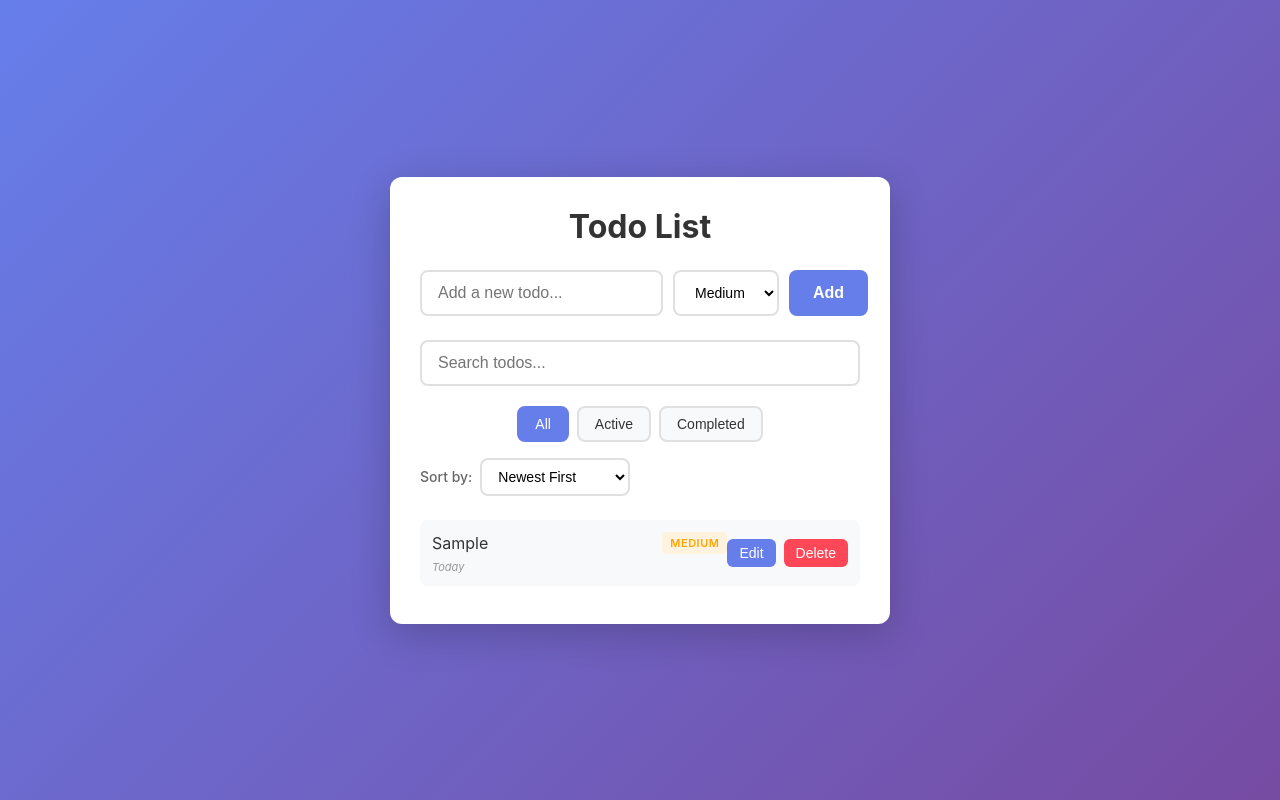
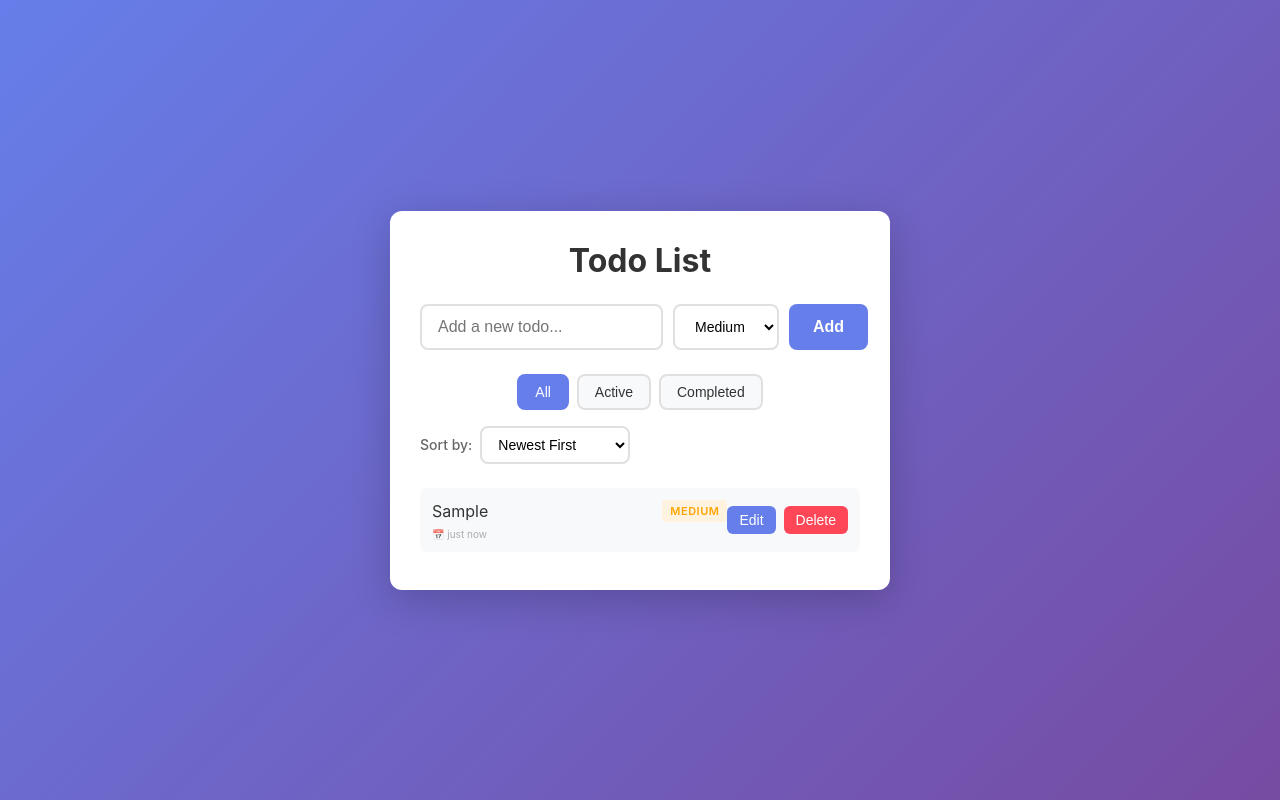
Before and after one commit to tetiana-kolomiiets/new-project, a React (Vite) app: page / in a window 1280 px wide. Both pictures are taken after typing "Sample" into the empty fields and a click on the button "Add". Built offline with nearby package versions, Linux system fonts and the light colour scheme.

Commit message:
new-feature-7

```diff
--- a/src/components/TodoApp.jsx
+++ b/src/components/TodoApp.jsx
@@ -2,7 +2,6 @@ import { useState, useMemo } from 'react';
 import TodoInput from './TodoInput';
 import FilterTabs from './FilterTabs';
 import TodoList from './TodoList';
-import TodoSearch from './TodoSearch';
 import TodoSort from './TodoSort';
 import useLocalStorage from '../hooks/useLocalStorage';
 
@@ -11,7 +10,6 @@ function App() {
   const [editingId, setEditingId] = useState(null);
   const [editText, setEditText] = useState('');
   const [filter, setFilter] = useState('all'); // 'all', 'active', 'completed'
-  const [searchTerm, setSearchTerm] = useState('');
   const [sortBy, setSortBy] = useState('newest');
 
   const addTodo = (text, priority = 'medium') => {
@@ -76,11 +74,6 @@ function App() {
       if (filter === 'active' && todo.completed) return false;
       if (filter === 'completed' && !todo.completed) return false;
 
-      // Filter by search term
-      if (searchTerm.trim() !== '') {
-        return todo.text.toLowerCase().includes(searchTerm.toLowerCase());
-      }
-
       return true;
     });
 
@@ -107,7 +100,7 @@ function App() {
     });
 
     return sorted;
-  }, [todos, filter, searchTerm, sortBy]);
+  }, [todos, filter, sortBy]);
 
   const emptyMessage =
     todos.length === 0
@@ -123,7 +116,6 @@ function App() {
       <div className="container">
         <h1>Todo List</h1>
         <TodoInput onAdd={addTodo} />
-        <TodoSearch onSearch={setSearchTerm} />
         <div className="controls-row">
           <FilterTabs filter={filter} onChange={setFilter} />
           <TodoSort sortBy={sortBy} onSortChange={setSortBy} />
--- a/src/components/TodoDate.jsx
+++ b/src/components/TodoDate.jsx
@@ -5,26 +5,32 @@ function TodoDate({ createdAt }) {
   const now = new Date();
   const diffTime = Math.abs(now - date);
   const diffDays = Math.floor(diffTime / (1000 * 60 * 60 * 24));
+  const diffHours = Math.floor(diffTime / (1000 * 60 * 60));
+  const diffMinutes = Math.floor(diffTime / (1000 * 60));
 
   const formatDate = () => {
-    if (diffDays === 0) {
-      return 'Today';
+    if (diffMinutes < 60) {
+      return diffMinutes <= 1 ? 'just now' : `${diffMinutes}m ago`;
+    } else if (diffHours < 24) {
+      return `${diffHours}h ago`;
     } else if (diffDays === 1) {
-      return 'Yesterday';
+      return '1d ago';
     } else if (diffDays < 7) {
-      return `${diffDays} days ago`;
+      return `${diffDays}d ago`;
+    } else if (diffDays < 30) {
+      const weeks = Math.floor(diffDays / 7);
+      return `${weeks}w ago`;
     } else {
       return date.toLocaleDateString('en-US', {
         month: 'short',
         day: 'numeric',
-        year: date.getFullYear() !== now.getFullYear() ? 'numeric' : undefined,
       });
     }
   };
 
   return (
     <span className="todo-date" title={date.toLocaleString()}>
-      {formatDate()}
+      📅 {formatDate()}
     </span>
   );
 }
--- a/src/components/TodoSearch.jsx
+++ /dev/null
@@ -1,35 +0,0 @@
-import { useState } from 'react';
-
-function TodoSearch({ onSearch }) {
-  const [searchTerm, setSearchTerm] = useState('');
-
-  const handleChange = (e) => {
-    const value = e.target.value;
-    setSearchTerm(value);
-    onSearch(value);
-  };
-
-  const handleClear = () => {
-    setSearchTerm('');
-    onSearch('');
-  };
-
-  return (
-    <div className="search-container">
-      <input
-        type="text"
-        value={searchTerm}
-        onChange={handleChange}
-        placeholder="Search todos..."
-        className="search-input"
-      />
-      {searchTerm && (
-        <button onClick={handleClear} className="clear-search-button" title="Clear search">
-          ×
-        </button>
-      )}
-    </div>
-  );
-}
-
-export default TodoSearch;
--- a/src/index.css
+++ b/src/index.css
@@ -292,50 +292,6 @@ h1 {
   font-style: italic;
 }
 
-/* Search Component */
-.search-container {
-  position: relative;
-  margin-bottom: 20px;
-}
-
-.search-input {
-  width: 100%;
-  padding: 12px 40px 12px 16px;
-  border: 2px solid #e0e0e0;
-  border-radius: 8px;
-  font-size: 16px;
-  outline: none;
-  transition: border-color 0.3s;
-}
-
-.search-input:focus {
-  border-color: #667eea;
-}
-
-.clear-search-button {
-  position: absolute;
-  right: 8px;
-  top: 50%;
-  transform: translateY(-50%);
-  background: #999;
-  color: white;
-  border: none;
-  border-radius: 50%;
-  width: 24px;
-  height: 24px;
-  font-size: 18px;
-  line-height: 1;
-  cursor: pointer;
-  display: flex;
-  align-items: center;
-  justify-content: center;
-  transition: background 0.3s;
-}
-
-.clear-search-button:hover {
-  background: #777;
-}
-
 /* Priority Select */
 .priority-select {
   padding: 12px 16px;
@@ -367,10 +323,12 @@ h1 {
 }
 
 .todo-date {
-  font-size: 11px;
+  font-size: 10px;
   color: #999;
-  font-style: italic;
-  margin-left: 0;
+  display: inline-flex;
+  align-items: center;
+  gap: 4px;
+  opacity: 0.8;
 }
 
 .priority-badge {
```
